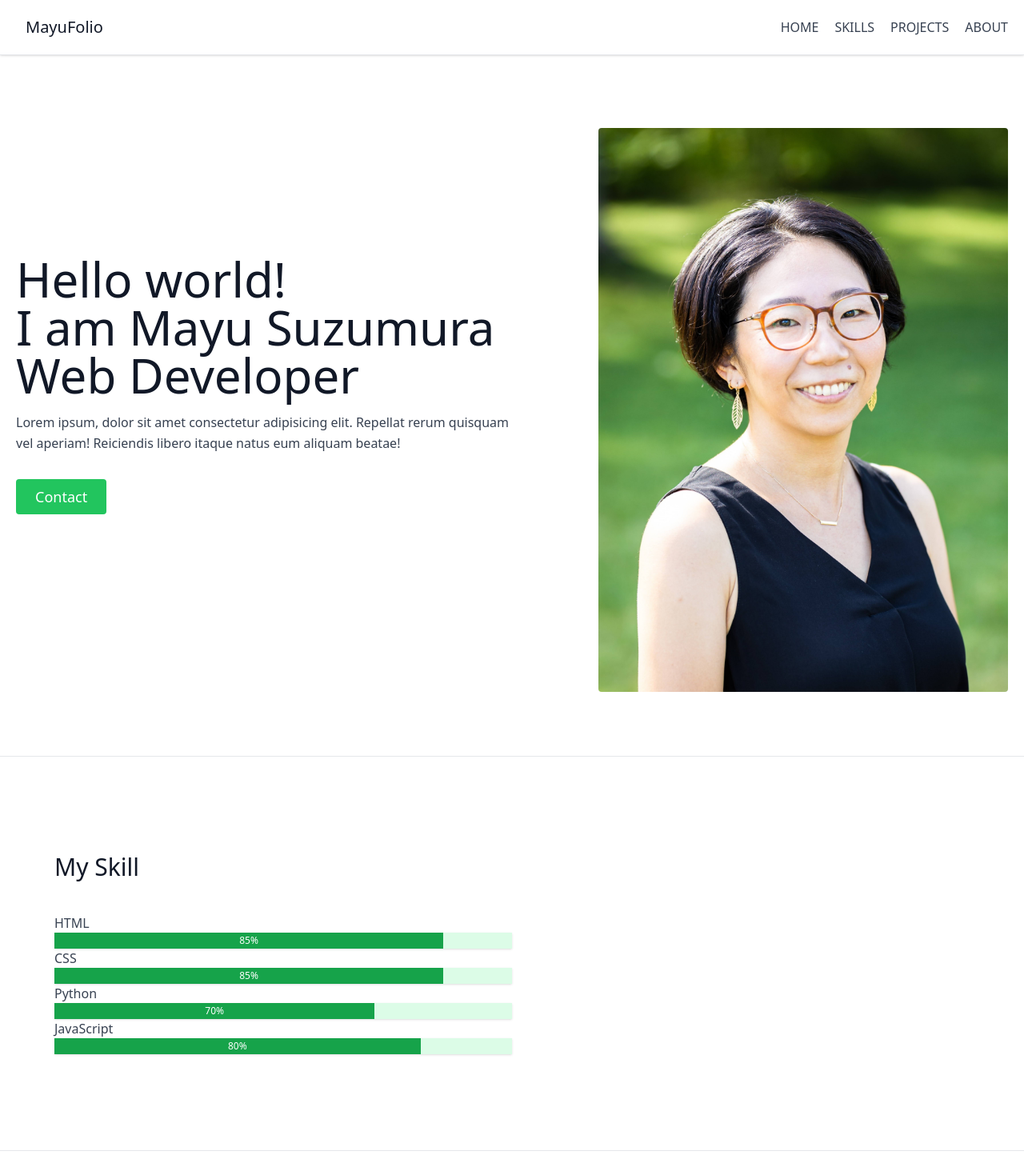
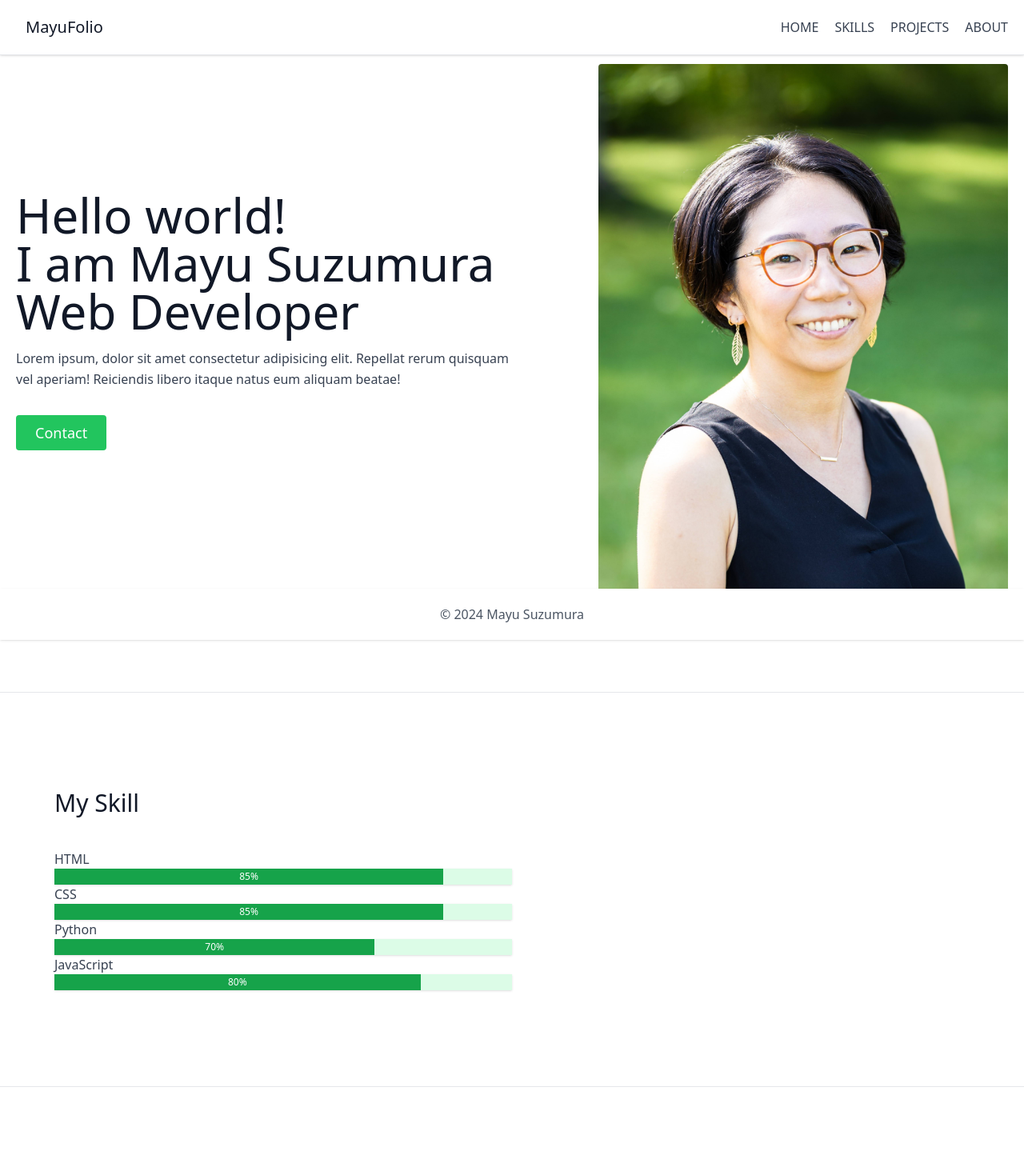
Before and after one commit to mayupaca/mayufolio2, a React (Vite) app: page / in a window 1280 px wide. Shown: the top 1459 px of the page at 80% size. Built offline with nearby package versions, Linux system fonts and the light colour scheme.

Commit message:
add footer

```diff
--- a/src/App.jsx
+++ b/src/App.jsx
@@ -6,18 +6,18 @@ import About from "./components/About";
 import Skill from "./components/Skill";
 import Project from "./components/Project";
 import Navbar from "./components/Navbar";
+import Footer from "./components/Footer";
 
 function App() {
   return (
-    <>
+    <div className="flex flex-col min-h-screen">
       <Navbar />
-      <div className="pt-20">
-        <Home />
-        <Skill />
-        <Project />
-        <About />
-      </div>
-    </>
+      <Home />
+      <Skill />
+      <Project />
+      <About />
+      <Footer />
+    </div>
   );
 }
 
--- /dev/null
+++ b/src/components/Footer.jsx
@@ -0,0 +1,11 @@
+import React from "react";
+
+function Footer() {
+  return (
+    <footer className="fixed inset-x-0 bottom-0 bg-white text-center py-5 shadow text-gray-600">
+      © 2024 Mayu Suzumura
+    </footer>
+  );
+}
+
+export default Footer;
```
